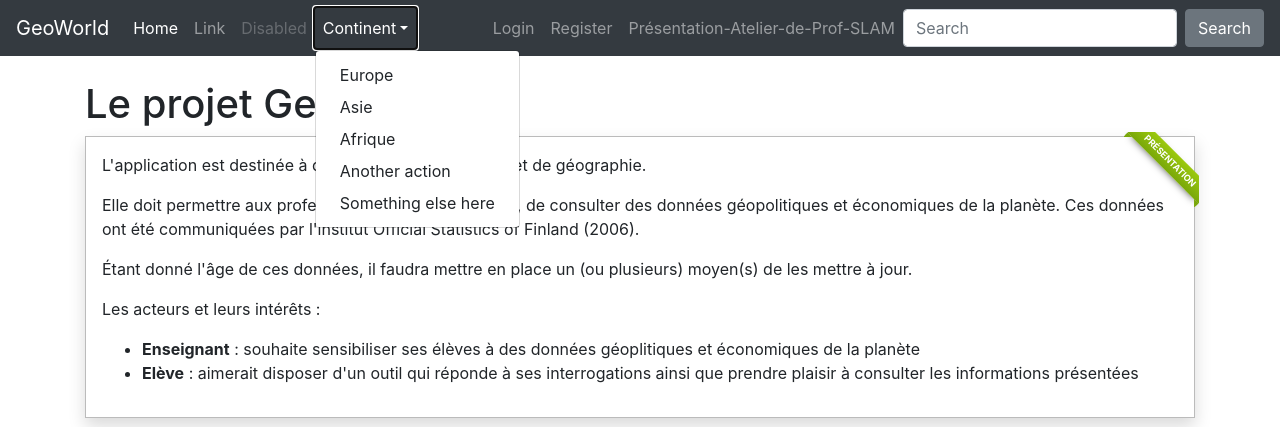
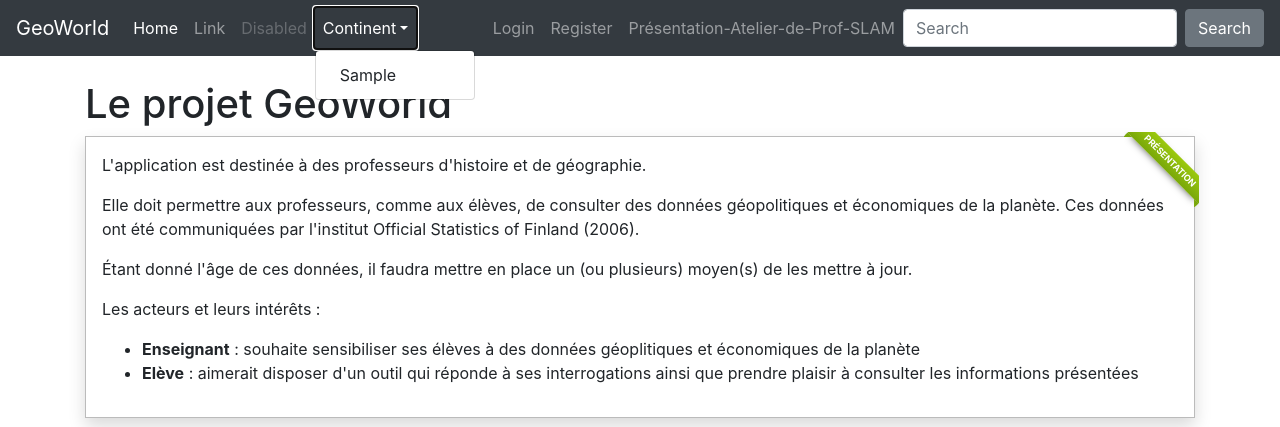
Before and after one commit to Neky547/World2025, a PHP site: page /todo-projet.php in a window 1280 px wide, after a click on "Continent". Shown: the top 427 px of the page. Run offline with PHP 8.4, Linux system fonts and the light colour scheme; tables that the repository leaves empty or names only in its code hold one stand-in row (values such as "Sample post").

Commit message:
"Modifications du 18 Mars"

```diff
--- a/header.php
+++ b/header.php
@@ -33,6 +33,10 @@
         font-size: 3.5rem;
       }
     }
+    .dropdown-menu{
+      max-height: 400px;
+      overflow-y: auto;
+    }
   </style>
   <!-- Custom styles for this template -->
   <link href="css/custom.css" rel="stylesheet">
@@ -57,16 +61,18 @@
         <li class="nav-item">
           <a class="nav-link disabled" href="#">Disabled</a>
         </li>
+        <?php
+          require_once 'inc/manager-db.php';
+          $lesContinents = getContinent();
+          $lesPays = getAllCountries();
+        ?>
         <li class="nav-item dropdown">
           <a class="nav-link dropdown-toggle" href="#" id="dropdown01" data-toggle="dropdown" aria-haspopup="true"
              aria-expanded="false">Continent</a>
           <div class="dropdown-menu" aria-labelledby="dropdown01">
-            <a class="dropdown-item" href="index2.php?name=Europe">Europe</a>
-            <a class="dropdown-item" href="index2.php?name=Asia">Asie</a>
-            <a class="dropdown-item" href="index2.php?name=Africa">Afrique</a>
-
-            <a class="dropdown-item" href="#">Another action</a>
-            <a class="dropdown-item" href="#">Something else here</a>
+            <?php foreach($lesContinents as $leContinent) : ?>
+            <a class="dropdown-item" href="index2.php?name=<?= $leContinent->continent ; ?>"><?= $leContinent->continent; ?> </a>
+            <?php endforeach ; ?>
           </div>
         </li>
       </ul>
--- a/inc/manager-db.php
+++ b/inc/manager-db.php
@@ -61,8 +61,15 @@ function getAllCountries()
     return $pdo->query($query)->fetchAll();
 }
 
+// Obtenir tous les continents
+function getContinent()
+{
+    global $pdo;
+    $query = 'SELECT DISTINCT continent FROM Country;';
+    return $pdo->query($query)->fetchAll();
+}
 
-/* Obtenir la capitale du pays*/
+/* Obtenir la capitale du pays */
 function getCapitale($num){
     global $pdo;
     $query = 'SELECT Capital FROM Country;';
```
Also changed, not shown: index2.php (+7 -2 lines).
